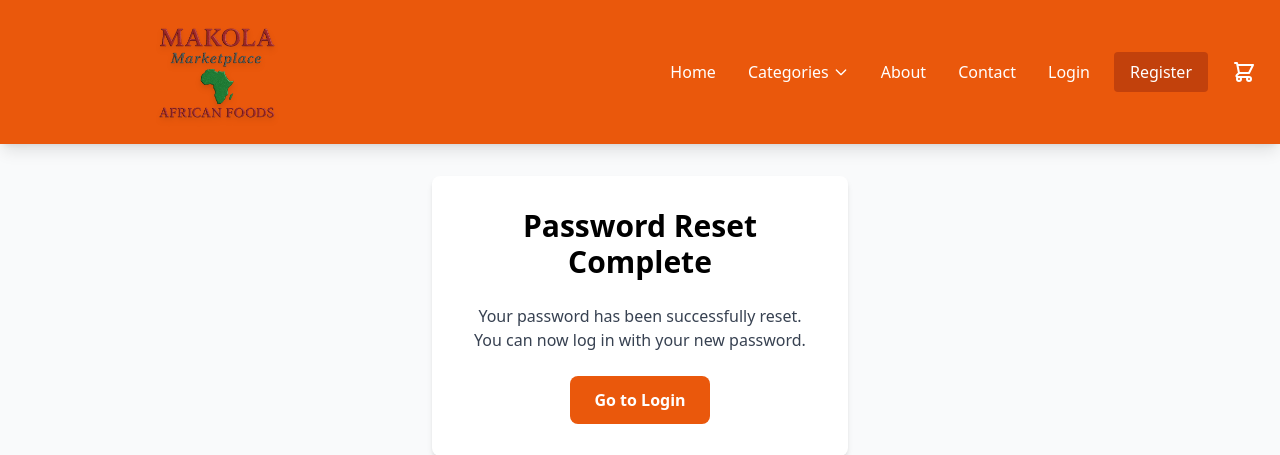
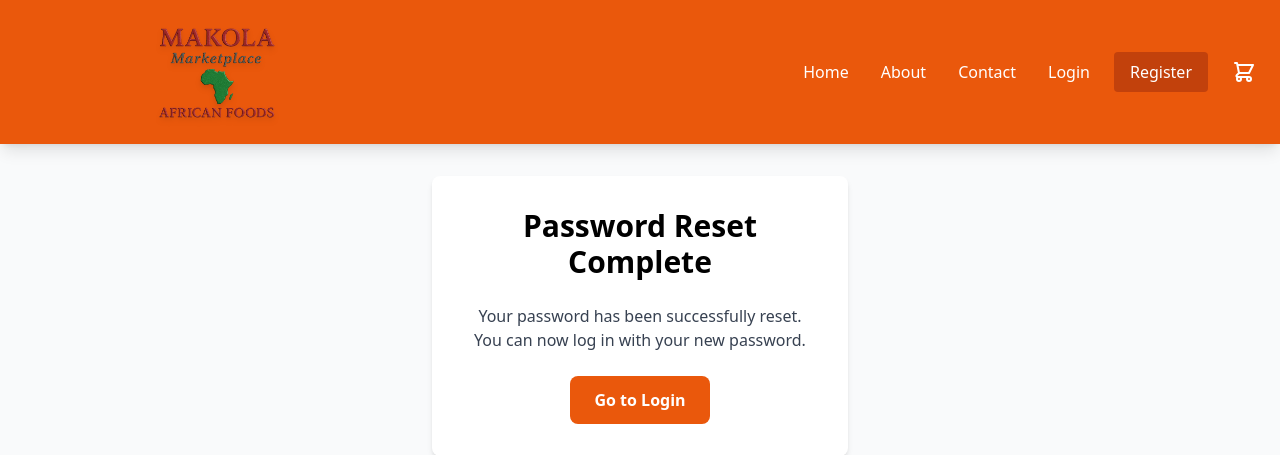
Before and after one commit to oobaretin/Makolamarketplace, a Django app: page /accounts/password-reset-complete/ in a window 1280 px wide; the page is wider, and only the part inside the window is pictured. Shown: the top 455 px of that part. Run offline with Django 4.2, Linux system fonts and the light colour scheme; data that the repository does not hold is empty; some libraries are stand-ins or nearby versions.

Commit message:
Remove Categories dropdown from navigation menu (desktop and mobile)

```diff
--- a/templates/base.html
+++ b/templates/base.html
@@ -35,41 +35,6 @@
                 <!-- Desktop Navigation -->
                 <div class="hidden lg:flex items-center space-x-4 flex-shrink-0">
                     <a href="{% url 'products:product_list' %}" class="hover:text-orange-200 px-2">Home</a>
-
-                    <!-- Categories Dropdown -->
-                    <div class="relative" x-data="{ open: false }">
-                        <button @click="open = !open" @mouseenter="open = true" @mouseleave="open = false" class="hover:text-orange-200 px-2 flex items-center">
-                            Categories
-                            <svg class="w-4 h-4 ml-1" fill="none" stroke="currentColor" viewBox="0 0 24 24">
-                                <path stroke-linecap="round" stroke-linejoin="round" stroke-width="2" d="M19 9l-7 7-7-7"></path>
-                            </svg>
-                        </button>
-                        <div x-show="open"
-                             x-transition:enter="transition ease-out duration-100"
-                             x-transition:enter-start="opacity-0 scale-95"
-                             x-transition:enter-end="opacity-100 scale-100"
-                             x-transition:leave="transition ease-in duration-75"
-                             x-transition:leave-start="opacity-100 scale-100"
-                             x-transition:leave-end="opacity-0 scale-95"
-                             @click.away="open = false"
-                             x-cloak
-                             class="absolute top-full left-0 mt-2 w-64 bg-white rounded-lg shadow-xl border border-gray-200 py-2 z-50 max-h-96 overflow-y-auto">
-                            {% if all_categories %}
-                                {% for category in all_categories %}
-                                    <a href="{% url 'products:category_detail' category.slug %}"
-                                       class="block px-4 py-2 text-gray-800 hover:bg-orange-50 hover:text-orange-600 transition-colors">
-                                        <div class="flex items-center justify-between">
-                                            <span class="font-medium">{{ category.name }}</span>
-                                            <span class="text-xs text-gray-500">({{ category.product_count }})</span>
-                                        </div>
-                                    </a>
-                                {% empty %}
-                                    <div class="px-4 py-2 text-gray-500 text-sm">No categories found</div>
-                                {% endfor %}
-                            {% endif %}
-                        </div>
-                    </div>
-
                     <a href="{% url 'store:about' %}" class="hover:text-orange-200 px-2">About</a>
                     <a href="{% url 'store:contact' %}" class="hover:text-orange-200 px-2">Contact</a>
 
@@ -125,30 +90,6 @@
                  class="lg:hidden border-t border-orange-500 py-4">
                 <div class="flex flex-col space-y-3">
                     <a href="{% url 'products:product_list' %}" class="hover:text-orange-200 px-4 py-2 hover:bg-orange-700 rounded">Home</a>
-
-                    <!-- Mobile Categories -->
-                    <div x-data="{ categoriesOpen: false }" class="px-4">
-                        <button @click="categoriesOpen = !categoriesOpen" class="w-full text-left hover:text-orange-200 py-2 flex items-center justify-between">
-                            <span>Categories</span>
-                            <svg class="w-4 h-4" fill="none" stroke="currentColor" viewBox="0 0 24 24">
-                                <path x-show="!categoriesOpen" stroke-linecap="round" stroke-linejoin="round" stroke-width="2" d="M19 9l-7 7-7-7"></path>
-                                <path x-show="categoriesOpen" stroke-linecap="round" stroke-linejoin="round" stroke-width="2" d="M5 15l7-7 7 7"></path>
-                            </svg>
-                        </button>
-                        <div x-show="categoriesOpen" class="pl-4 mt-2 space-y-1">
-                            {% if all_categories %}
-                                {% for category in all_categories %}
-                                    <a href="{% url 'products:category_detail' category.slug %}"
-                                       class="block py-2 text-sm hover:text-orange-200">
-                                        {{ category.name }} ({{ category.product_count }})
-                                    </a>
-                                {% endfor %}
-                            {% else %}
-                                <div class="py-2 text-sm text-gray-400">No categories available</div>
-                            {% endif %}
-                        </div>
-                    </div>
-
                     <a href="{% url 'store:about' %}" class="hover:text-orange-200 px-4 py-2 hover:bg-orange-700 rounded">About</a>
                     <a href="{% url 'store:contact' %}" class="hover:text-orange-200 px-4 py-2 hover:bg-orange-700 rounded">Contact</a>
 
```
